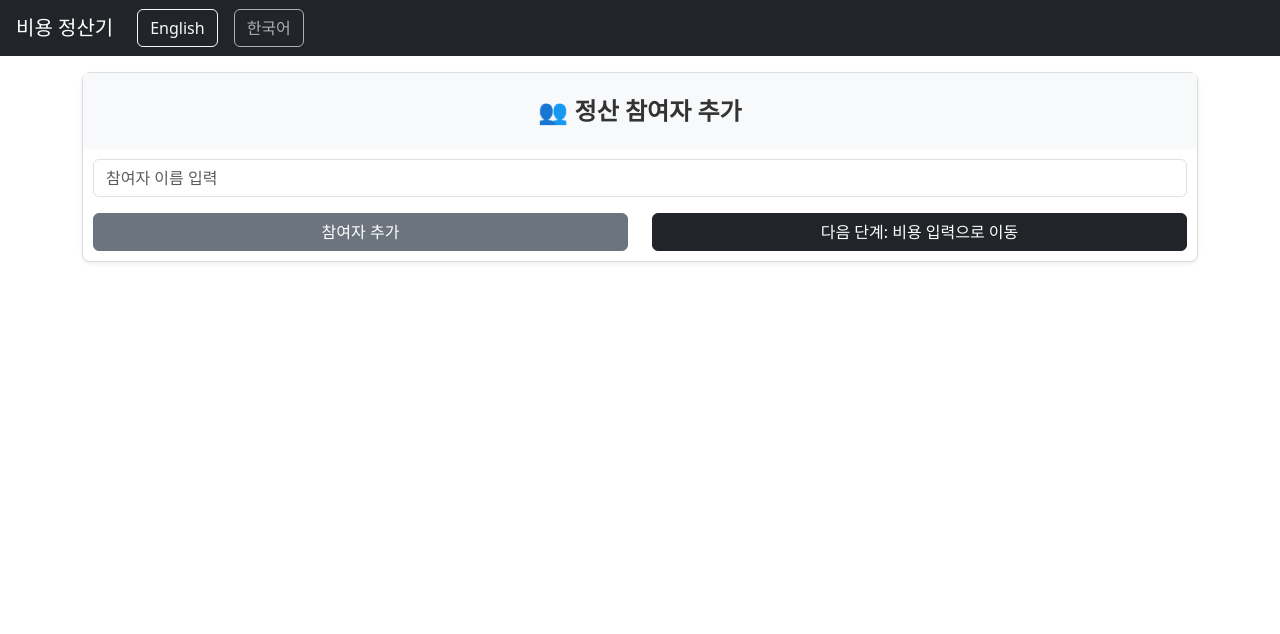
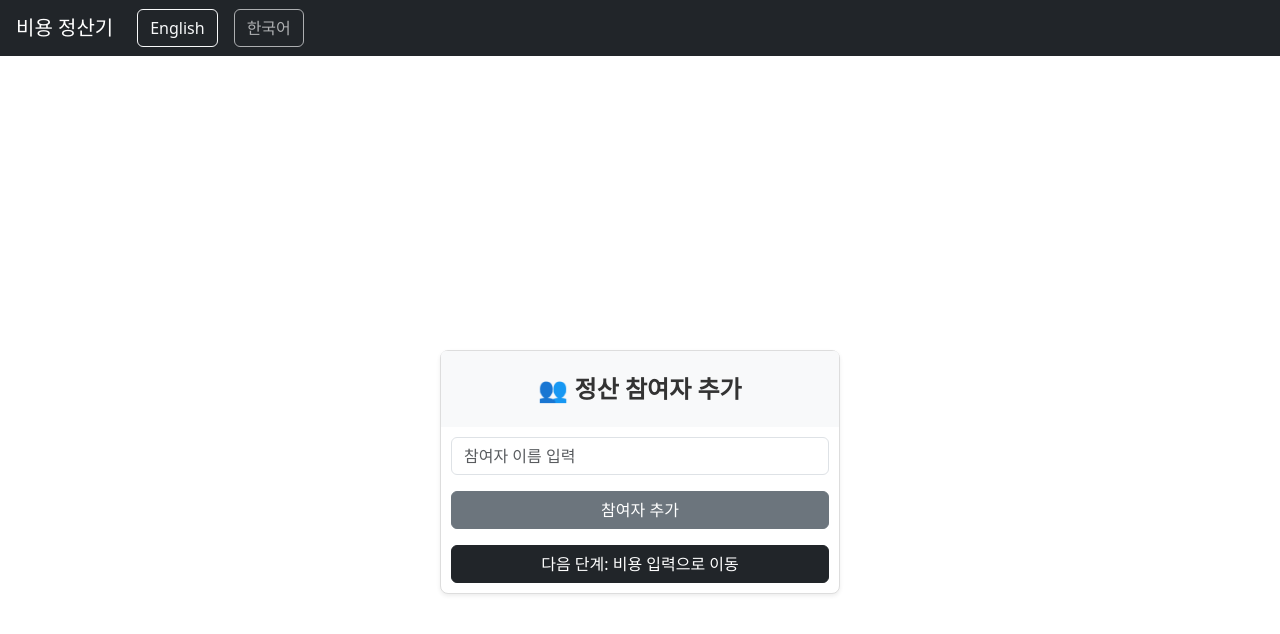
Before and after one commit to Huido93/expense-settler, a React (Create React App) app: page / in a window 1280 px wide. Shown: the top 634 px of the page. Built offline with nearby package versions, Linux system fonts and the light colour scheme.

Commit message:
minor changes in ui

```diff
--- a/package.json
+++ b/package.json
@@ -11,13 +11,16 @@
     "@testing-library/react": "^13.4.0",
     "@testing-library/user-event": "^13.5.0",
     "bootstrap": "^5.3.3",
+    "express": "^4.19.2",
     "i18next": "^23.14.0",
+    "mongoose": "^8.5.4",
     "react": "^18.3.1",
     "react-bootstrap": "^2.10.4",
     "react-dom": "^18.3.1",
     "react-i18next": "^15.0.1",
     "react-scripts": "5.0.1",
     "react-select": "^5.8.0",
+    "uuid": "^10.0.0",
     "web-vitals": "^2.1.4"
   },
   "scripts": {
--- a/src/components/ParticipantInput.js
+++ b/src/components/ParticipantInput.js
@@ -22,8 +22,9 @@ function ParticipantInput({ participants, setParticipants, startPhase2 }) {
   };
 
   return (
-    <Card className="mb-3 shadow-sm">
-      <Card.Header>
+    <div className="d-flex justify-content-center align-items-center min-vh-100">
+      <Card className="shadow-sm" style={{ maxWidth: '400px', width: '100%' }}>
+        <Card.Header className="text-center">
           👥 {t('participantInput.addParticipants')}
         </Card.Header>
         <Card.Body>
@@ -52,21 +53,17 @@ function ParticipantInput({ participants, setParticipants, startPhase2 }) {
               ))}
             </ListGroup>
           )}
-        <Row>
-          <Col md={6}>
-            <Button className="mt-3 w-100" onClick={addParticipant} variant='secondary'>
+
+              <Button className="mt-3 w-100" onClick={addParticipant} variant="secondary">
                 {t('participantInput.addParticipantButton')}
               </Button>
-          </Col>
-          <Col md={6}>
-            <Button variant='dark' className="mt-3 w-100" onClick={startPhase2}  >
+              <Button variant="dark" className="mt-3 w-100" onClick={startPhase2}>
                 {t('participantInput.proceedToExpensesButton')}
               </Button>
-          </Col>
-        </Row>
 
         </Card.Body>
       </Card>
+    </div>
   );
 }
 
```
Also changed, not shown: 1 other file (tests, documents, lock files or other folders). Lines whose indentation alone changed are shown as unchanged.
